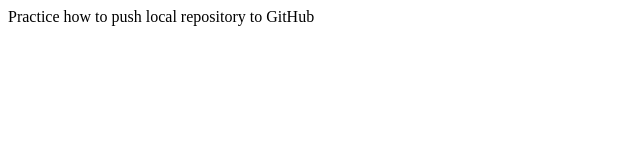
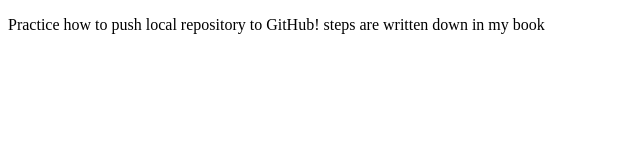
Before and after one commit to omarion3698/how-to, a plain HTML site: page index.html in a window 1280 px wide. Shown: the whole page, without its empty margins (0-640 px from the left). Drawn offline with Linux system fonts and the light colour scheme.

Commit message:
Second commit

```diff
--- a/index.html
+++ b/index.html
@@ -6,6 +6,6 @@
   <title>How-to</title>
 </head>
 <body>
-  Practice how to push local repository to GitHub
+  <p>Practice how to push local repository to GitHub! steps are written down in my book</p>
 </body>
 </html>
```
